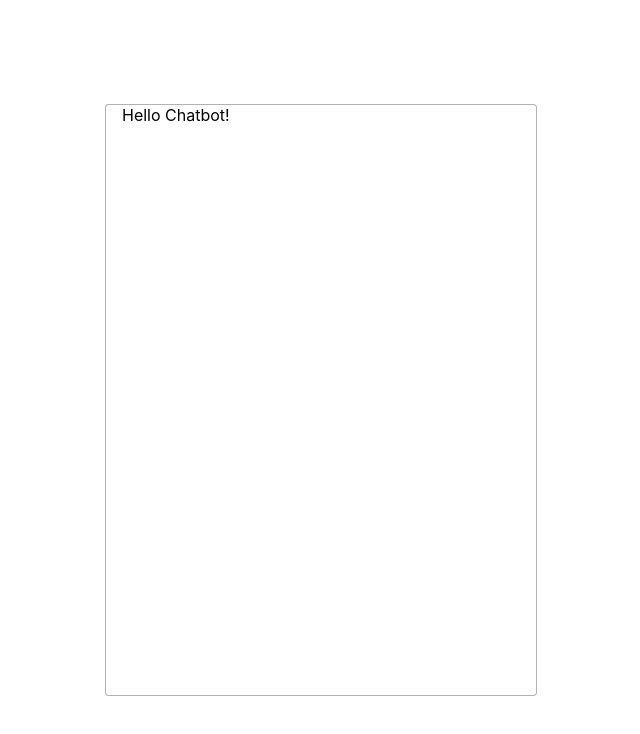
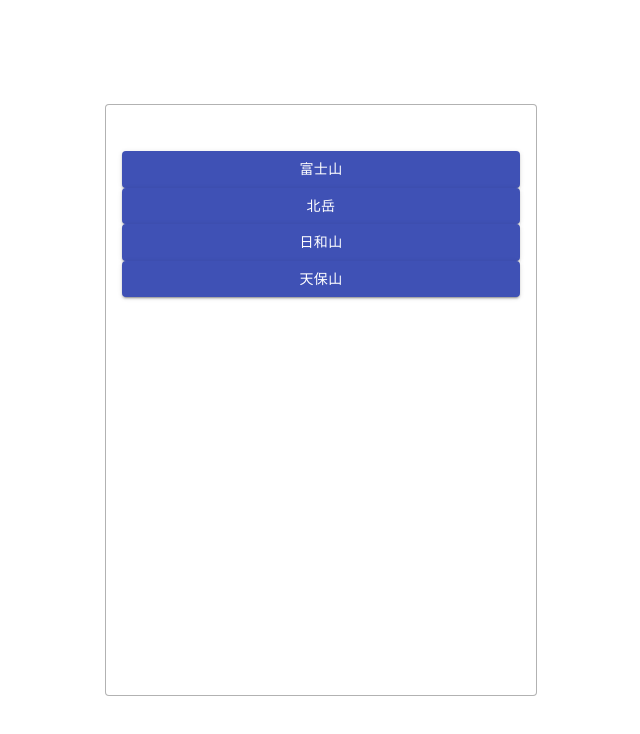
Before and after one commit to itoi10/chat, a React (Create React App) app: page / in a window 1280 px wide. Shown: the top 734 px of the page, without its empty margins (319-959 px from the left). Built offline with nearby package versions, Linux system fonts and the light colour scheme.

Commit message:
add Answer, AnswersList component

```diff
--- a/src/App.tsx
+++ b/src/App.tsx
@@ -1,33 +1,43 @@
 import React from 'react';
 import  defaultDataset from './data/dataset'
 import './assets/styles/style.css'
+import { AnswersList } from './components/index'
 
-interface Props {
-}
 
-interface Chats {
+
+export interface Chats {
   // チャット本文
   text: string
   // 質問or回答
   type: string
 }
 
-interface Answer {
+export interface Answers {
   // 回答内容
   content: string
   // 次の質問のID
   nextId: string
 }
 
+export interface Dataset {
+  id:       string;
+  answers:  Array<Answers>;
+  question: string;
+}
+
+
+interface Props {
+}
+
 interface State {
   // 回答コンポーネントに表示するデータ
-  answers: Array<string>
+  answers: Array<Answers>
   // チャットコンポーネントに表示するデータ
   chats: Array<string>
   // 現在の質問ID
   currentId: string,
   // 質問と回答のデータセット
-  dataset: typeof defaultDataset,
+  dataset: Array<Dataset>,
   // 問い合わせフォーム用モーダルの開閉
   open: boolean
 }
@@ -45,11 +55,12 @@ class App extends React.Component<Props, State> {
     }
   }
 
+
   render(): React.ReactNode {
     return (
       <section className="c-section">
         <div className="c-box">
-          Hello Chatbot!
+          <AnswersList/>
         </div>
       </section>
     );
--- a/src/assets/styles/style.css
+++ b/src/assets/styles/style.css
@@ -24,3 +24,11 @@
   left: 50%;
   transform: translate(-50%, -50%);
 }
+
+/* アンサーの外枠 */
+.c-grid__answer {
+  display: flex;
+  flex-flow: column;
+  justify-content: flex-end;
+  height: 192px;
+}
--- /dev/null
+++ b/src/components/Answer.tsx
@@ -0,0 +1,32 @@
+import React from 'react'
+import { makeStyles, createStyles, Theme } from '@material-ui/core/styles'
+import Button from '@material-ui/core/Button'
+
+interface Props {
+  content: string
+}
+
+
+// Material-UIデザインのカスタマイズ
+const useStyles = makeStyles((theme: Theme) =>
+  createStyles({
+    root: {
+
+    },
+  })
+);
+
+
+const Answer:React.FC<Props> = ({content}) => {
+  // const classes = useStyles()
+
+  return (
+    <>
+      <Button variant="contained" color="primary">
+        {content}
+      </Button>
+    </>
+  )
+}
+
+export default Answer
--- /dev/null
+++ b/src/components/AnswersList.tsx
@@ -0,0 +1,21 @@
+import React from 'react'
+import { Answer } from './index'
+import { Answers } from '../App'
+
+interface Props {
+
+}
+
+const AnswersList:React.FC<Props> = () => {
+
+  return (
+    <div className='c-grid__answer'>
+      <Answer content={'富士山'} />
+      <Answer content={'北岳'}/>
+      <Answer content={'日和山'}/>
+      <Answer content={'天保山'}/>
+    </div>
+  )
+}
+
+export default AnswersList
--- /dev/null
+++ b/src/components/index.ts
@@ -0,0 +1,2 @@
+export { default as AnswersList } from './AnswersList'
+export { default as Answer } from './Answer'
--- a/src/data/dataset.js
+++ b/src/data/dataset.js
@@ -1,12 +1,24 @@
-const defaultDataset = {
-  "init": {
-      answers: [
-          {content: "Answer 1", nextId: "nextId 1"},
-          {content: "Answer 2", nextId: "nextId 2"},
-          {content: "Answer 3", nextId: "nextId 3"},
-          {content: "Answer 4", nextId: "nextId 4"},
-      ],
-      question: "こんにちは！ご用件は何でしょうか？",
+const defaultDataset = [
+  {
+    "id": "init",
+    "answers": [
+        {"content": "Answer 1", "nextId": "nextId 1"},
+        {"content": "Answer 2", "nextId": "nextId 2"},
+        {"content": "Answer 3", "nextId": "nextId 3"},
+        {"content": "Answer 4", "nextId": "nextId 4"}
+    ],
+    "question": "こんにちは！ご用件は何でしょうか？"
   },
-}
+  {
+    "id": "2",
+    "answers": [
+        {"content": "Answer 2-1", "nextId": "nextId 3"},
+        {"content": "Answer 2-2", "nextId": "nextId 4"},
+        {"content": "Answer 2-3", "nextId": "nextId 5"},
+        {"content": "Answer 2-4", "nextId": "nextId 6"}
+    ],
+    "question": "Question-2"
+  }
+]
+
 export default defaultDataset
```
